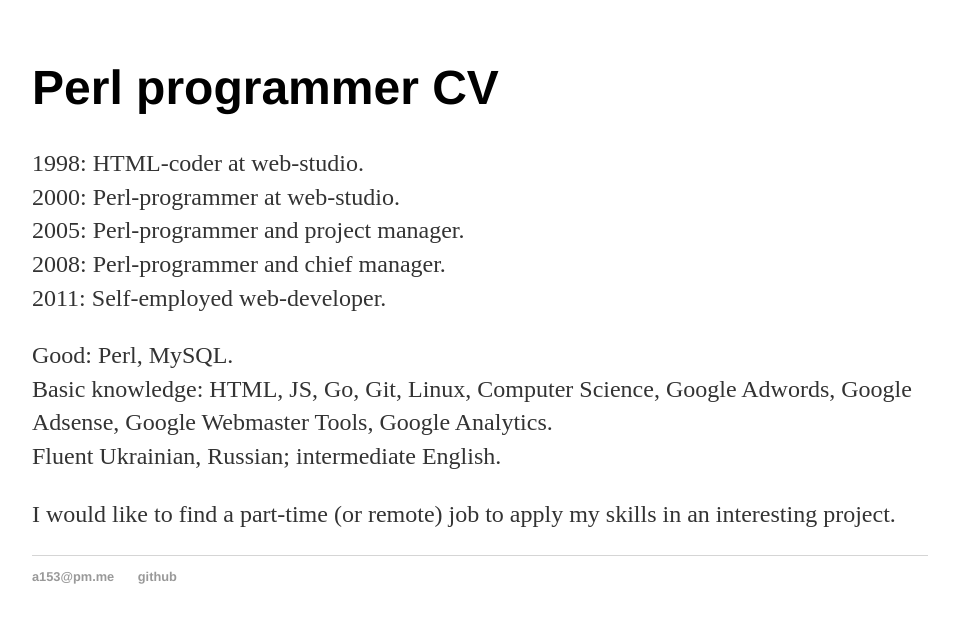
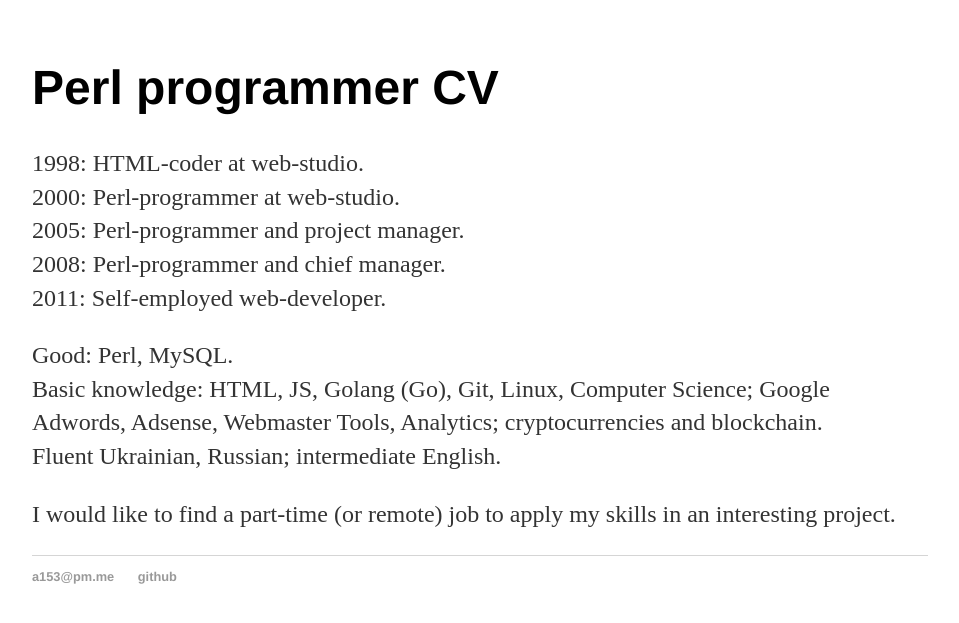
Before and after one commit to aa153/aa153.github.io, a Jekyll site: the page built from index.html, in a window 1280 px wide. Shown: the top 623 px of the page, without its empty margins (160-1119 px from the left). Built offline with Jekyll 4.4.1, drawn with Linux system fonts in a browser that asks for light colours.

Commit message:
Update index.html

```diff
--- a/index.html
+++ b/index.html
@@ -13,7 +13,7 @@ title: perl programmer CV
 	</p>
 	<p>
 		Good: Perl, MySQL.<br>
-		Basic knowledge: HTML, JS, Go, Git, Linux, Computer Science, Google Adwords, Google Adsense, Google Webmaster Tools, Google Analytics.<br>
+		Basic knowledge: HTML, JS, Golang (Go), Git, Linux, Computer Science; Google Adwords, Adsense, Webmaster Tools, Analytics; cryptocurrencies and blockchain.<br>
 		Fluent Ukrainian, Russian; intermediate English.
 	</p>
 	<p>
```
